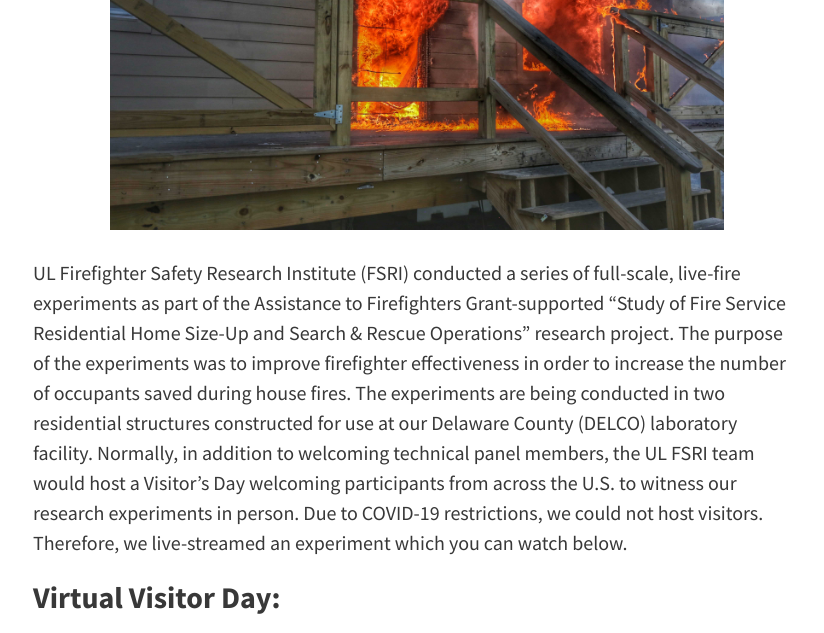
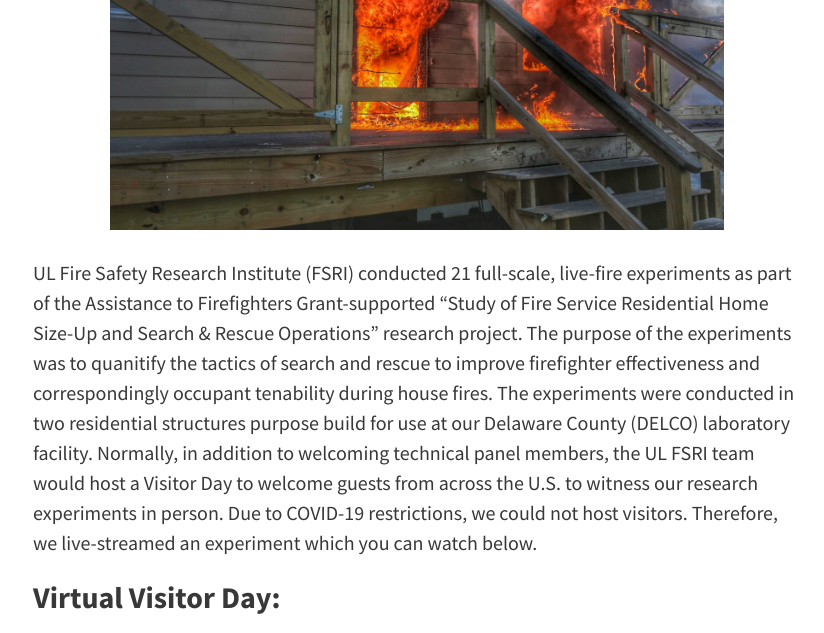
Before and after one commit to cweinschenk/cweinschenk.github.io, a Jekyll site: the page built from _portfolio/search_rescue.md, in a window 1280 px wide and 900 px high, scrolled down 512 px, cut to the strip 0-633 px from the top of the window. Shown: the whole strip, without its empty margins (223-1047 px from the left). Built offline with Jekyll 4.4.1, drawn with Linux system fonts in a browser that asks for light colours.

Commit message:
update site

```diff
--- a/_layouts/home.html
+++ b/_layouts/home.html
@@ -50,7 +50,7 @@ layout: default
 <main>
 
 <p style="font-size:30px">
-  I currently work for <a href="http://ulfirefightersafety.org/" target="_blank">UL FSRI</a> focusing on full-scale and lab-scale experiments designed to improve firefighter tactics and better understand the thermal performance of firefighter personal protective equipment.
+  I currently work for <a href="http://fsri.org/" target="_blank">UL FSRI</a> focusing on full-scale and lab-scale experiments designed to improve firefighter tactics and better understand the thermal performance of firefighter personal protective equipment.
 <br><br>
   For more information on my research, see my <a href="{{ site.baseurl }}/docs/cv_cgw.pdf" target="blank"> CV</a> or checkout some interactive examples <a href="https://cweinschenk.com/portfolio/" target="_blank"> here</a>.
 </p>
--- a/_portfolio/search_rescue.md
+++ b/_portfolio/search_rescue.md
@@ -9,7 +9,7 @@ youtubeId:
 
 ![image]({{ page.img | relative_url }})
 
-UL Firefighter Safety Research Institute (FSRI) conducted a series of  full-scale, live-fire experiments as part of the Assistance to Firefighters Grant-supported “Study of Fire Service Residential Home Size-Up and Search & Rescue Operations” research project. The purpose of the experiments was to improve firefighter effectiveness in order to increase the number of occupants saved during house fires. The experiments are being conducted in two residential structures constructed for use at our Delaware County (DELCO) laboratory facility. Normally, in addition to welcoming technical panel members, the UL FSRI team would host a Visitor’s Day welcoming participants from across the U.S. to witness our research experiments in person. Due to COVID-19 restrictions, we could not host visitors. Therefore, we live-streamed an experiment which you can watch below.
+UL Fire Safety Research Institute (FSRI) conducted 21 full-scale, live-fire experiments as part of the Assistance to Firefighters Grant-supported “Study of Fire Service Residential Home Size-Up and Search & Rescue Operations” research project. The purpose of the experiments was to quanitify the tactics of search and rescue to improve firefighter effectiveness and correspondingly occupant tenability during house fires. The experiments were  conducted in two residential structures purpose build for use at our Delaware County (DELCO) laboratory facility. Normally, in addition to welcoming technical panel members, the UL FSRI team would host a Visitor Day to welcome guests from across the U.S. to witness our research experiments in person. Due to COVID-19 restrictions, we could not host visitors. Therefore, we live-streamed an experiment which you can watch below.
 
 
 ### Virtual Visitor Day:
@@ -17,4 +17,4 @@ UL Firefighter Safety Research Institute (FSRI) conducted a series of  full-scal
 
 
 ### Visit the Site:
-<a href="https://ulfirefightersafety.org/research-projects/size-up-and-search-rescue.html" target="_blank"> Size-Up and Search & Rescue </a>
+<a href="https://fsri.org/research/study-fire-service-residential-home-size-and-search-rescue-operations.html" target="_blank"> Size-Up and Search & Rescue </a>
```
Also changed, not shown: _portfolio/fire_investigation.md (+1 -1 lines), 1 other file.
